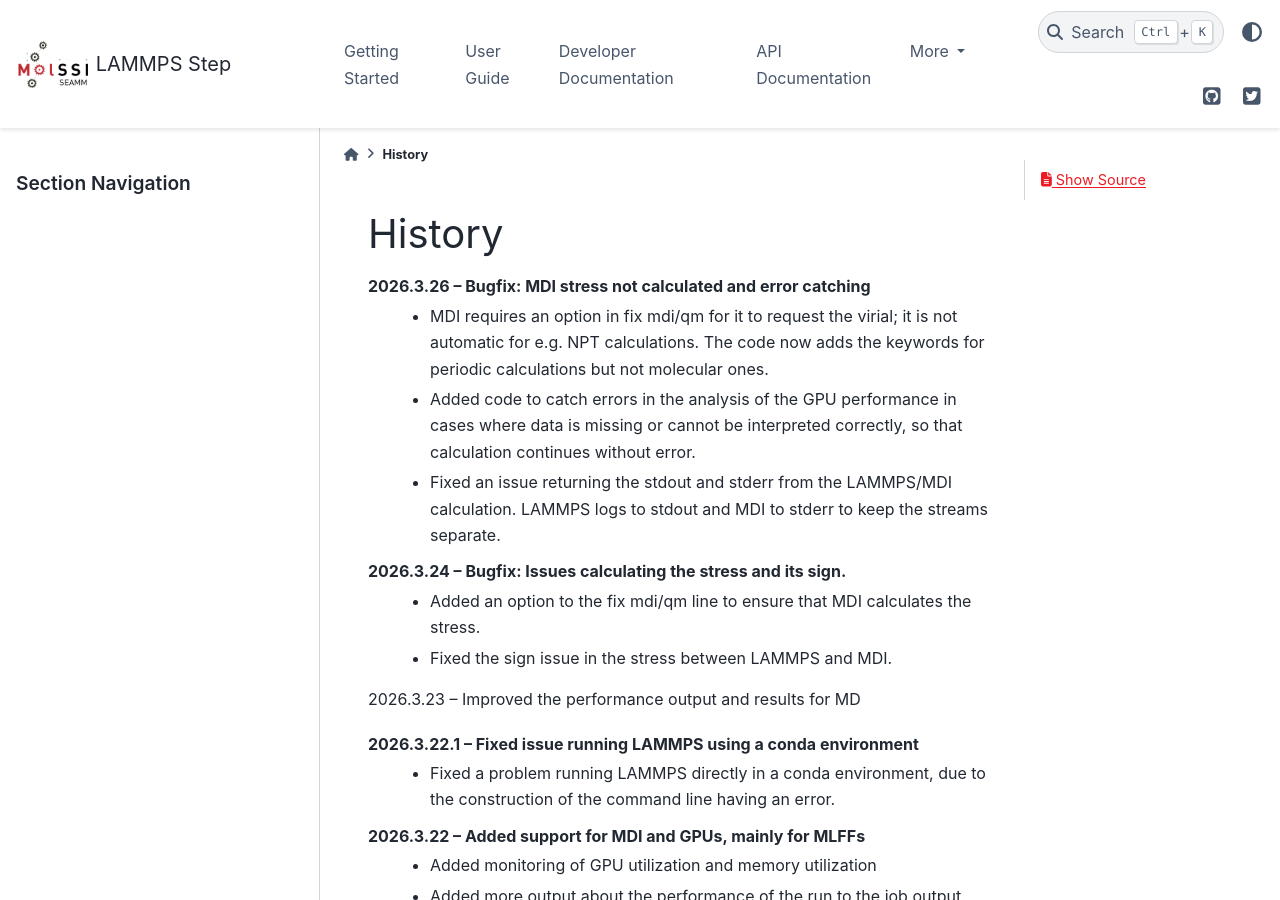
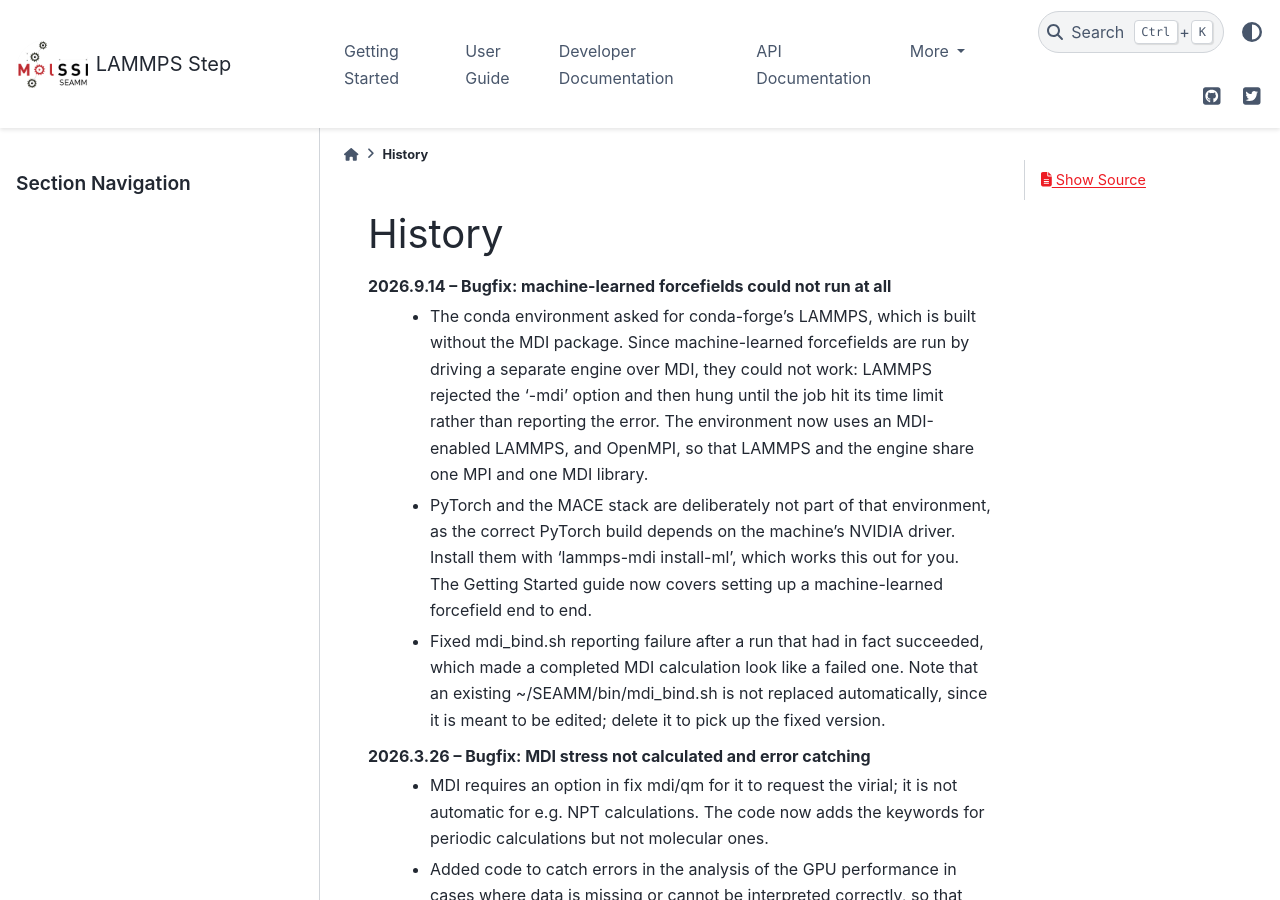
Before and after one commit to molssi-seamm/lammps_step, a Sphinx documentation site: the page built from docs/history.rst, in a window 1280 px wide and 900 px high. Built offline with Sphinx 7.4.7 and the PyData theme 0.15.4, drawn with Linux system fonts in a browser that asks for light colours; pages that are not in the unit, such as notebooks, are missing from menus.

Commit message:
Document the machine-learned forcefield setup, and add the release notes
Getting Started explained how to install the plug-in but said nothing about
what a machine-learned forcefield needs, which is the part that does not work
by itself: LAMMPS does not evaluate the model, it drives an engine over MDI,
so it needs an MDI-enabled build and a PyTorch matched to the machine's
driver. Add a section covering the environment, `lammps-mdi install-ml`, the
gpu-code setting, and the fact that an existing mdi_bind.sh is deliberately
not replaced.

Co-Authored-By: Claude Opus 5 (1M context) <noreply@anthropic.com>

```diff
--- a/HISTORY.rst
+++ b/HISTORY.rst
@@ -1,6 +1,22 @@
 =======
 History
 =======
+2026.9.14 -- Bugfix: machine-learned forcefields could not run at all
+    * The conda environment asked for conda-forge's LAMMPS, which is built without
+      the MDI package. Since machine-learned forcefields are run by driving a separate
+      engine over MDI, they could not work: LAMMPS rejected the '-mdi' option and then
+      hung until the job hit its time limit rather than reporting the error. The
+      environment now uses an MDI-enabled LAMMPS, and OpenMPI, so that LAMMPS and the
+      engine share one MPI and one MDI library.
+    * PyTorch and the MACE stack are deliberately not part of that environment, as the
+      correct PyTorch build depends on the machine's NVIDIA driver. Install them with
+      'lammps-mdi install-ml', which works this out for you. The Getting Started guide
+      now covers setting up a machine-learned forcefield end to end.
+    * Fixed mdi_bind.sh reporting failure after a run that had in fact succeeded, which
+      made a completed MDI calculation look like a failed one. Note that an existing
+      ~/SEAMM/bin/mdi_bind.sh is not replaced automatically, since it is meant to be
+      edited; delete it to pick up the fixed version.
+
 2026.3.26 -- Bugfix: MDI stress not calculated and error catching
     * MDI requires an option in fix mdi/qm for it to request the virial; it is not
       automatic for e.g. NPT calculations. The code now adds the keywords for periodic
```
Also changed, not shown: docs/getting_started/index.rst (+42 -0 lines).
